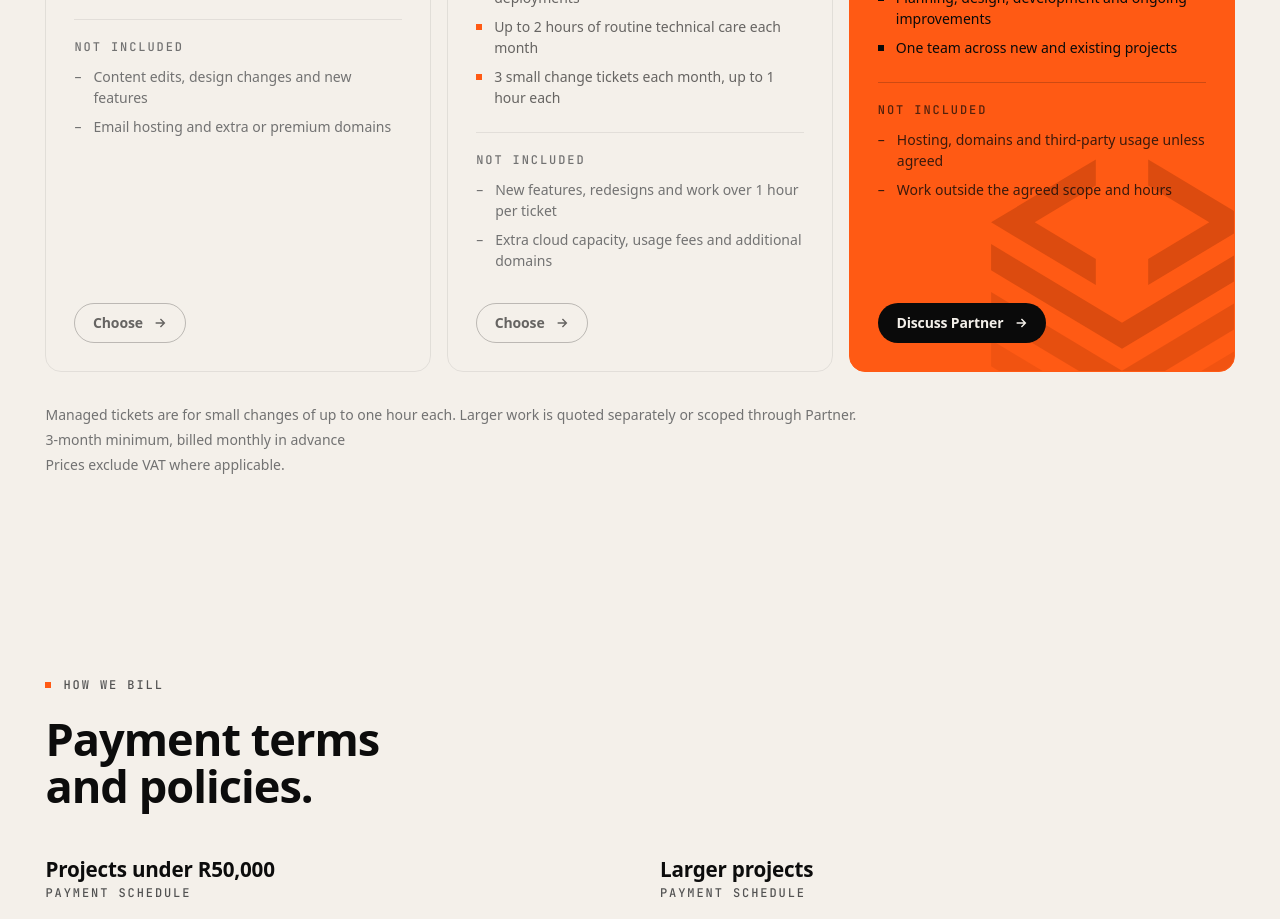
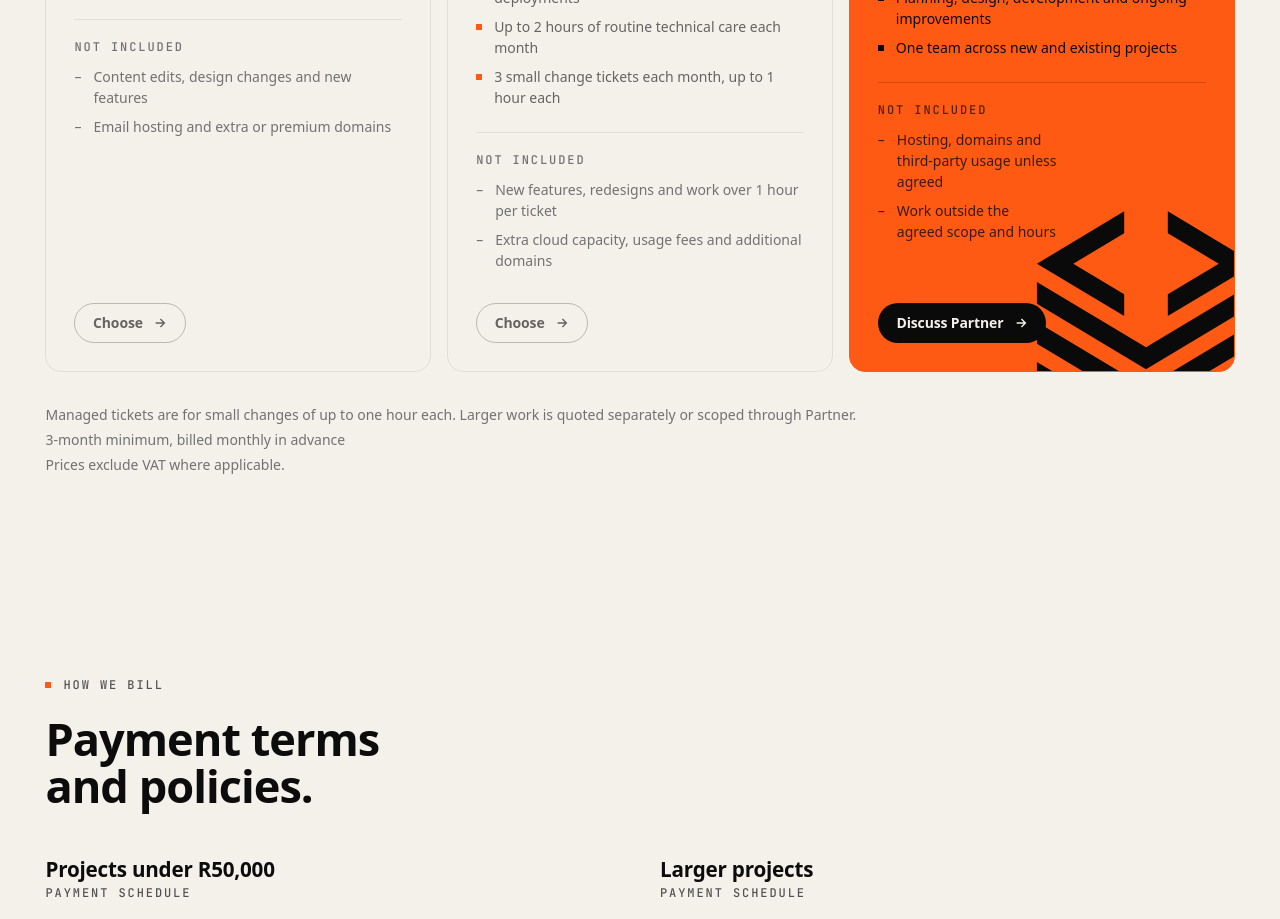
Before and after one commit to EnzoDV5/Stack-Studio, a React (Vite) app: page /pricing in a window 1280 px wide. Shown: the part 2120-3039 px from the top of the page. Built offline with nearby package versions, Linux system fonts and the light colour scheme; no server answers.

Commit message:
feat(pricing): make the Partner stack mark solid black
The mark is solid ink, and the card's exclusions wrap before it so no
line runs over the illustration.

Co-Authored-By: Claude Opus 5.5 <noreply@anthropic.com>

```diff
--- a/src/components/ui/StackMark/StackMark.tsx
+++ b/src/components/ui/StackMark/StackMark.tsx
@@ -12,8 +12,8 @@ function layer(y: number) {
 }
 
 /**
- * Decorative stack illustration: a code-bracket diamond over three isometric layers that
- * fade with depth, drawn in currentColor. Inside a `group` parent the brackets lift and the
+ * Decorative stack illustration: a code-bracket diamond over three isometric layers, drawn
+ * solid in currentColor. Inside a `group` parent the brackets lift and the
  * layers spread apart on hover or focus (not with reduced motion).
  */
 export function StackMark({ className }: StackMarkProps) {
@@ -44,7 +44,6 @@ export function StackMark({ className }: StackMarkProps) {
       />
       <path
         d={layer(98)}
-        opacity="0.7"
         className={cn(
           move,
           'motion-safe:group-focus-within:translate-y-1.5 motion-safe:group-hover:translate-y-1.5',
@@ -52,7 +51,6 @@ export function StackMark({ className }: StackMarkProps) {
       />
       <path
         d={layer(120)}
-        opacity="0.42"
         className={cn(
           move,
           'motion-safe:group-focus-within:translate-y-2.5 motion-safe:group-hover:translate-y-2.5',
--- a/src/sections/pricing/PlanCard/PlanCard.tsx
+++ b/src/sections/pricing/PlanCard/PlanCard.tsx
@@ -41,7 +41,7 @@ export function PlanCard({
       )}
     >
       {mark && (
-        <StackMark className="pointer-events-none absolute -right-8 -bottom-24 -z-10 w-60 text-orange-deep opacity-50 md:w-72 lg:w-64 xl:w-72" />
+        <StackMark className="pointer-events-none absolute -right-8 -bottom-24 -z-10 w-48 text-ink sm:w-60 md:w-72 lg:-bottom-12 lg:w-40 xl:-bottom-24 xl:w-60" />
       )}
       <h3 className="text-heading-lg">{name}</h3>
       <p className={cn('mt-1 text-small', accent ? 'text-ink/80' : 'text-muted')}>{tagline}</p>
@@ -70,7 +70,14 @@ export function PlanCard({
         >
           {labels.excluded}
         </h4>
-        <ul className={cn('mt-3 space-y-2 text-small', accent ? 'text-ink/80' : 'text-muted')}>
+        <ul
+          className={cn(
+            'mt-3 space-y-2 text-small',
+            accent ? 'text-ink/80' : 'text-muted',
+            // Wrap before the stack mark so no line runs over it.
+            mark && 'max-w-[60%] md:max-w-[55%] lg:max-w-[62%] xl:max-w-[55%]',
+          )}
+        >
           {excludes.map((item) => (
             <li key={item} className="flex gap-3">
               <span aria-hidden="true" className="shrink-0">
```
